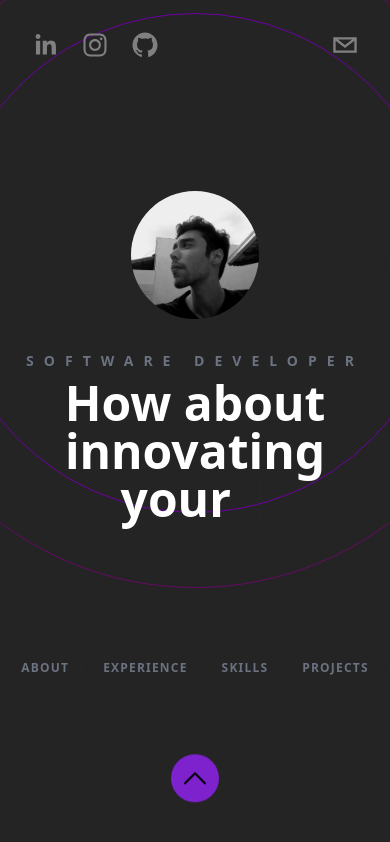
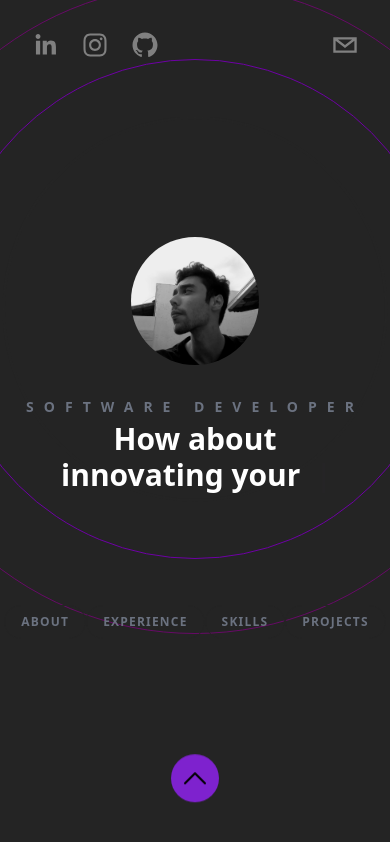
Before and after one commit to matheusmoc/matheus_portfolio, a Next.js app: page / in a window 390 px wide. Built offline with nearby package versions, Linux system fonts and the light colour scheme.

Commit message:
Fix: Hero words size

```diff
--- a/components/Hero.tsx
+++ b/components/Hero.tsx
@@ -28,15 +28,15 @@ export default function Hero({}: Props) {
         alt=""
       />
       <div className="z-20">
-        <h2 className="flex justify-center font-bold text-sm uppercase text-gray-500 pb-2 tracking-[10px]">
+        <h2 className="flex justify-center font-bold text-sm uppercase text-gray-500 pb-1 tracking-[10px]">
           Software Developer
         </h2>
-        <h1 className="text-5xl lg:text-6xl font-semibold px-10">
+        <h1 className="text-3xl lg:text-6xl font-semibold px-10">
           <span className="mr-3">{text}</span>
           <Cursor cursorColor="#7858A6" cursorStyle="|" />
         </h1>
 
-        <div className="flex justify-center xl:pt-52 pt-32">
+        <div className="flex justify-center xl:pt-52 pt-28">
           <Link href="#about">
             <button className="heroButton pr-4 pl-4">About</button>
           </Link>
```
